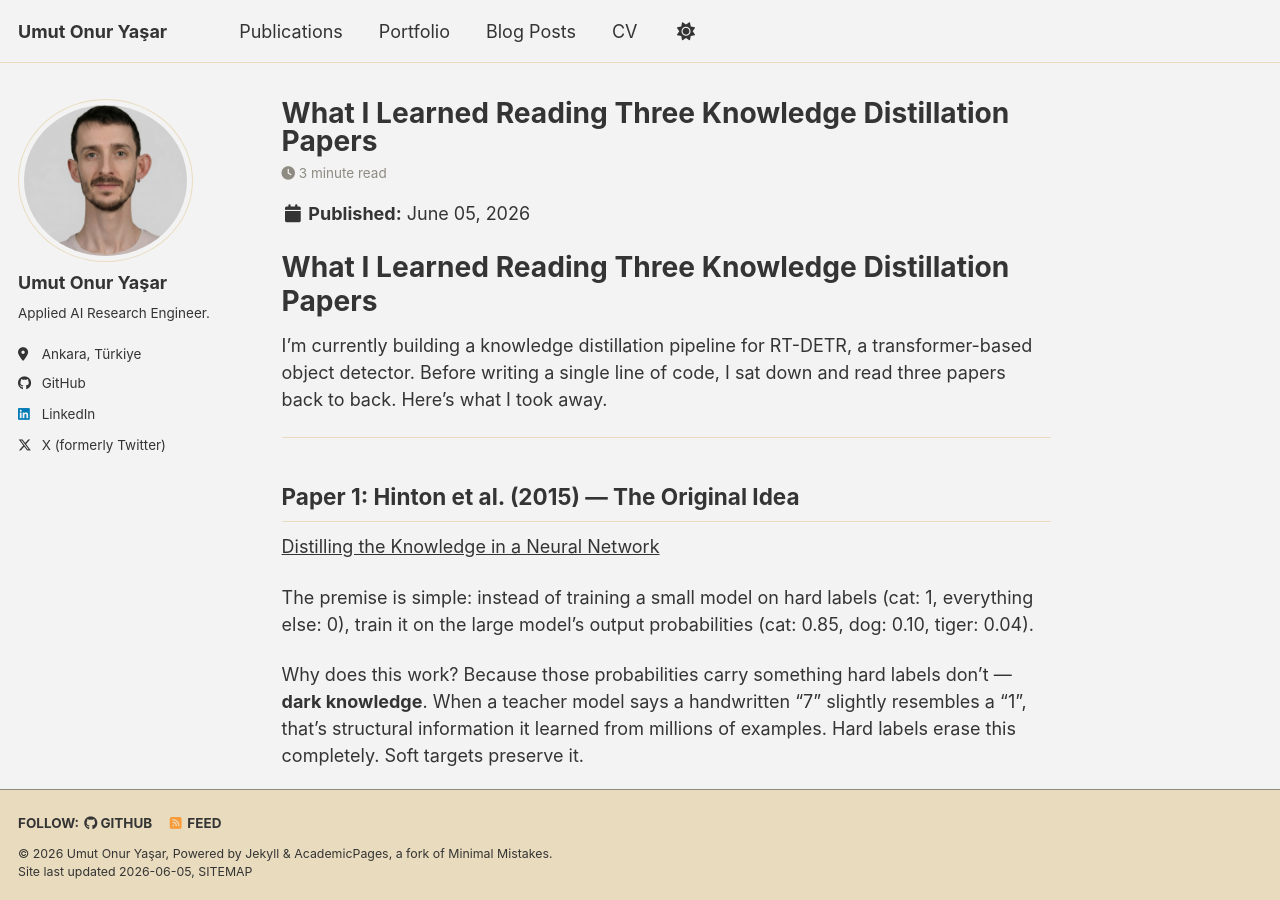
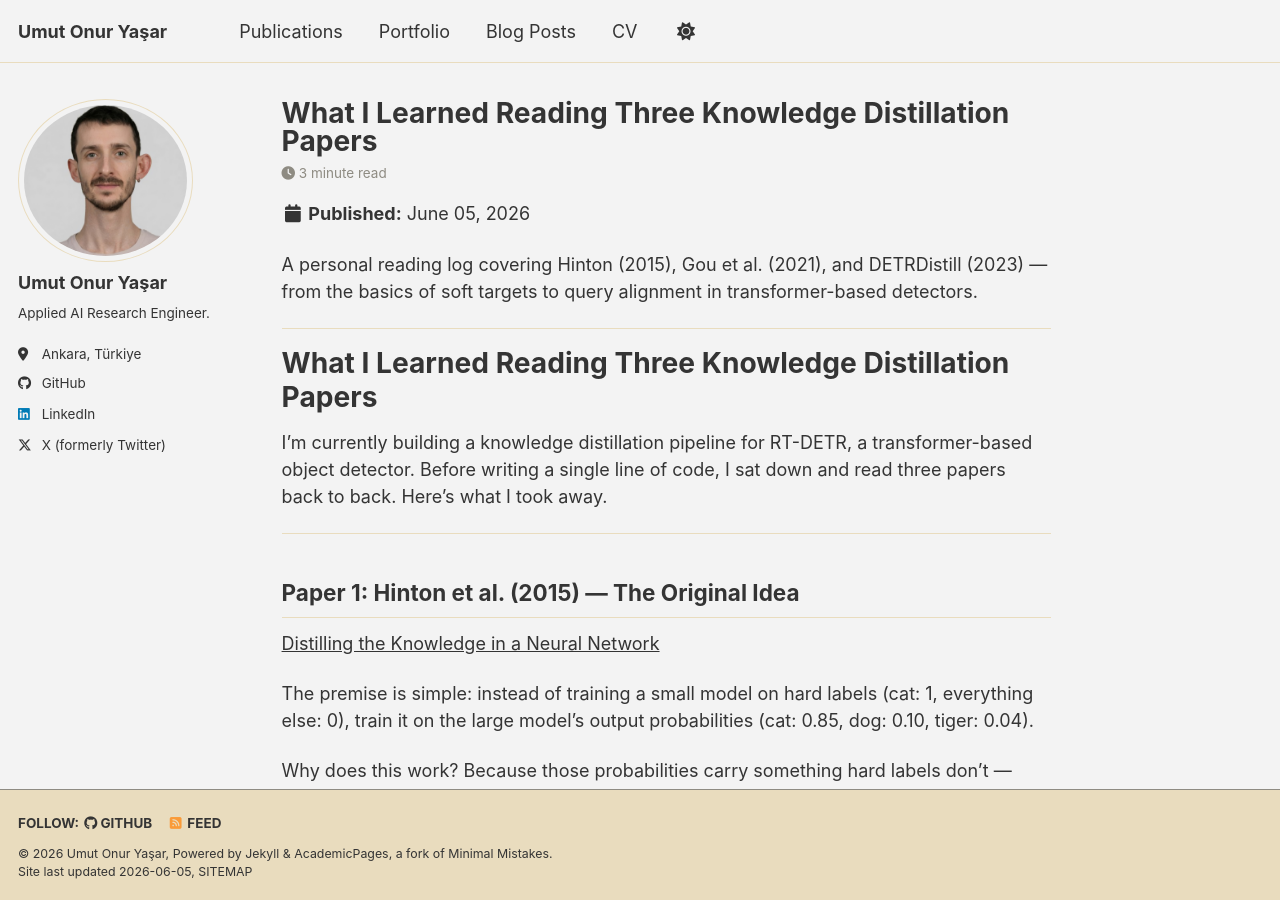
Before and after one commit to umutonuryasar/umutonuryasar.github.io, a Jekyll site: the page built from _posts/2026-06-05-blog-post-2.md, in a window 1280 px wide and 900 px high. Built offline with Jekyll 4.4.1, drawn with Linux system fonts in a browser that asks for light colours; a script bundle is joined from its source files by our own code; library files that are not in the unit come from our copies.

Commit message:
Refactor post metadata by adding a summary section for clarity

```diff
--- a/_posts/2026-06-05-blog-post-2.md
+++ b/_posts/2026-06-05-blog-post-2.md
@@ -9,6 +9,10 @@ tags:
   - knowledge-distillation
   - deep-learning
   - object-detection
+---
+
+A personal reading log covering Hinton (2015), Gou et al. (2021), and DETRDistill (2023) — from the basics of soft targets to query alignment in transformer-based detectors.
+
 ---
 
 # What I Learned Reading Three Knowledge Distillation Papers
```
